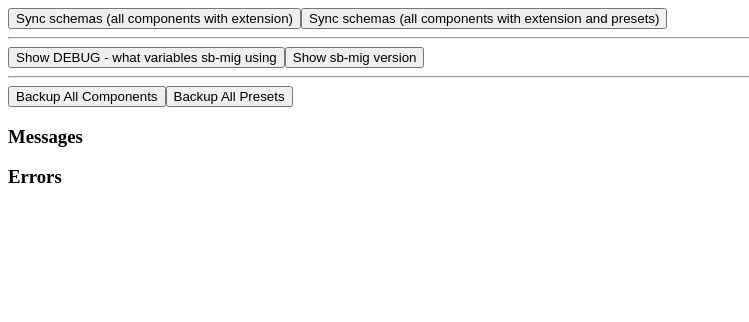
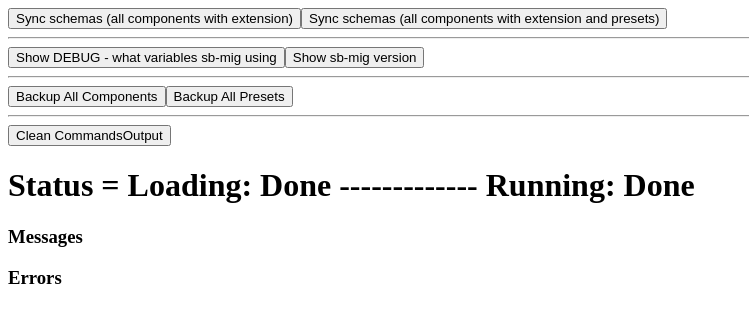
Before and after one commit to sb-mig/gui, a React (Create React App) app: page / in a window 1280 px wide. Shown: the top 322 px of the page, without its empty margins (0-749 px from the left). Built offline with nearby package versions, Linux system fonts and the light colour scheme.

Commit message:
[feat] loading indicator, and moving output to component

```diff
--- a/public/preload.js
+++ b/public/preload.js
@@ -14,7 +14,7 @@ const runCommand = (command, pathToDir) => {
   // return child_process.execSync(command, { cwd: pathToDir }).toString().trim()
 }
 
-let runCommandAdvanced = ({command, onout, onerr, ondone, pathToDir}) => {
+const runCommandAdvanced = ({command, onout, onerr, ondone, pathToDir}) => {
   const proc = child_process.spawn(
       command,
       [],
@@ -43,7 +43,7 @@ let sysInfo = {
   ip: runCommand("ipconfig getifaddr en0"),
 }
 
-function df() {
+const df = () => {
   let output = runCommand("df -kP")
   let rows = output
       .split(/[\r\n]+/)
@@ -55,6 +55,8 @@ function df() {
           .split(/\t/)
   ))
 }
+
+const currentDirectory = () => process.cwd();
 
 // As an example, here we use the exposeInMainWorld API to expose the browsers
 // and node versions to the main window.
--- a/src/App.js
+++ b/src/App.js
@@ -1,6 +1,9 @@
 import React, {useState} from "react";
+import CommandsOutput from "./components/CommandsOutput";
 
 const App = () => {
+  const [loading, setLoading] = useState(false)
+  const [running, setRunning] = useState(false)
   const [output, setOutput] = useState('')
   const [stdout, setStdout] = useState('')
   const [stderr, setStderr] = useState('')
@@ -9,15 +12,20 @@ const App = () => {
   console.log(window.api)
 
   const run = (command, pathToDir) => {
+    setLoading(true)
+    setRunning(true)
     let entry = {command, stdout: "", stderr: "", error: null, running: true}
     const onout = (data) => {
+      setLoading(previous => previous && false)
       setStdout(previous => previous + data)
     }
     const onerr = (data) => {
+      setLoading(previous => previous && false)
       setStderr(previous => previous + data)
     }
     const ondone = (code) => {
       setError(code !== 0)
+      setRunning(previous => previous && false)
     }
 
     window.api.runCommandAdvanced({command,onout,onerr,ondone, pathToDir})
@@ -49,6 +57,12 @@ const App = () => {
     run("sb-mig backup --allPresets", pathToDir)
   }
 
+  const cleanOutput = () => {
+    setStdout('')
+    setStderr('')
+    setError('')
+  }
+
   return (
     <div>
       <button onClick={syncSchemasAllComponentsWithExtension}>Sync schemas (all components with extension)</button>
@@ -59,14 +73,10 @@ const App = () => {
       <hr/>
       <button onClick={backupAllComponents}>Backup All Components</button>
       <button onClick={backupAllPresets}>Backup All Presets</button>
-      <div>
-        <h3>Messages</h3>
-        <pre>
-          {stdout}
-        </pre>
-        <h3>Errors</h3>
-        {stderr}
-      </div>
+      <hr/>
+      <button onClick={cleanOutput}>Clean CommandsOutput</button>
+
+      <CommandsOutput stderr={stderr} stdout={stdout} running={running} loading={loading} />
     </div>
   );
 };
--- /dev/null
+++ b/src/components/CommandsOutput.js
@@ -0,0 +1,29 @@
+import React from 'react'
+
+const CommandsOutput = (props) => {
+  const {stderr, stdout, loading, running} = props;
+
+  return (
+      <div>
+        <h1>Status = Loading: {loading ? <span>Loading</span> : <span>Done</span>} ------------- Running: {running ? <span>Running</span>: <span>Done</span>}</h1>
+        <h3>Messages</h3>
+        {
+          loading ? 'Loading' : (
+              <pre>
+                {stdout}
+              </pre>
+          )
+        }
+        <h3>Errors</h3>
+        {
+          loading ? 'Loading' : (
+              <pre>
+          {stderr}
+        </pre>
+          )
+        }
+      </div>
+  )
+}
+
+export default CommandsOutput
```
